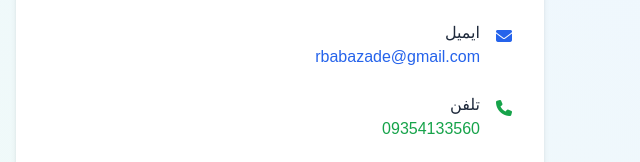
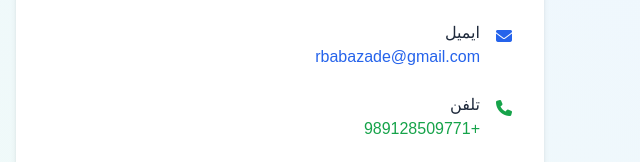
Before and after one commit to ka3r0a/reza, a plain HTML site: page index.html in a window 1280 px wide. Shown: the part 4857-5019 px from the top of the page, 640-1280 px from the left. Drawn offline with nearby package versions, Linux system fonts and the light colour scheme; a web font is replaced by a local one.

Commit message:
Update index.html

```diff
--- a/index.html
+++ b/index.html
@@ -681,7 +681,7 @@
                             </div>
                             <div>
                                 <h4 class="font-medium">تلفن</h4>
-                                <a href="tel:+989354133560" class="text-green-600 hover:underline">09354133560</a>
+                                <a href="tel:+989354133560" class="text-green-600 hover:underline">+989128509771</a>
                             </div>
                         </div>
 
```
